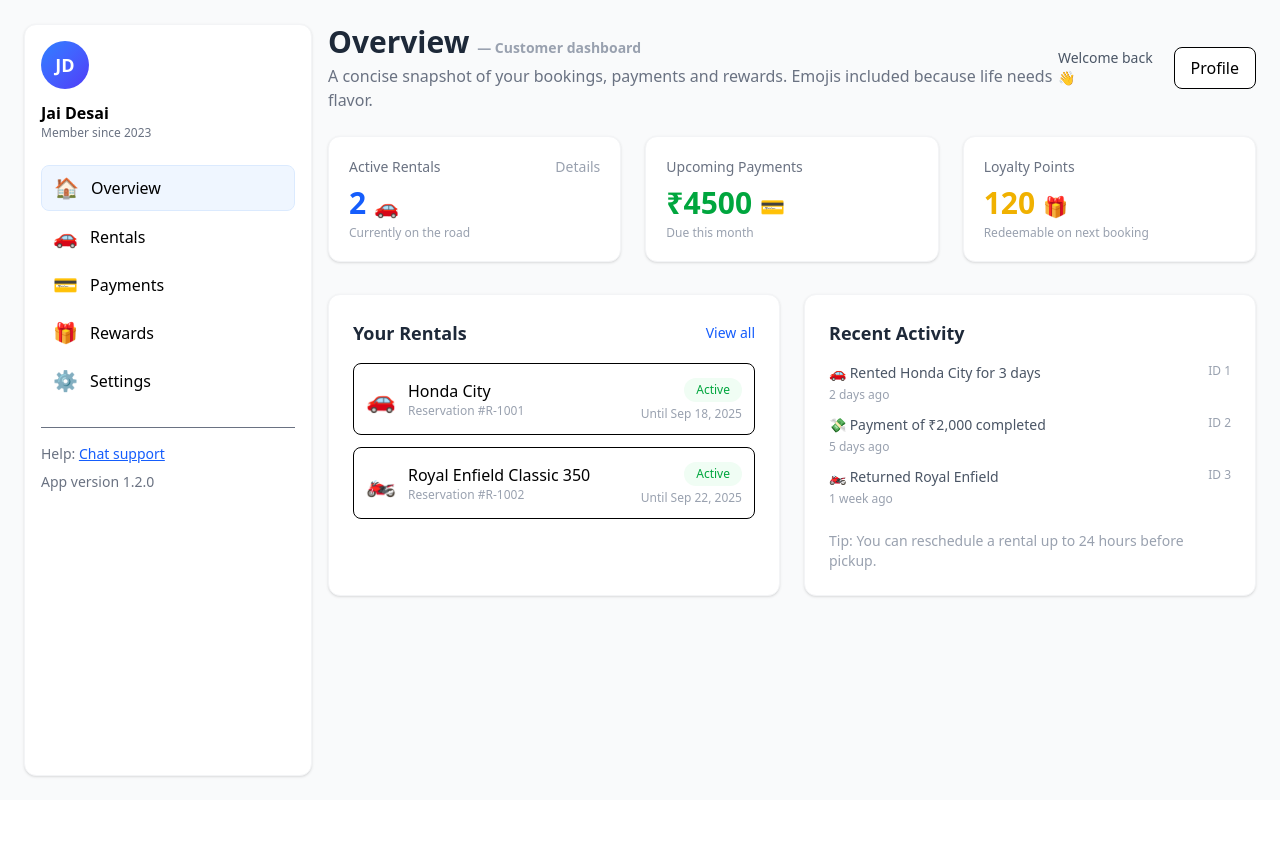
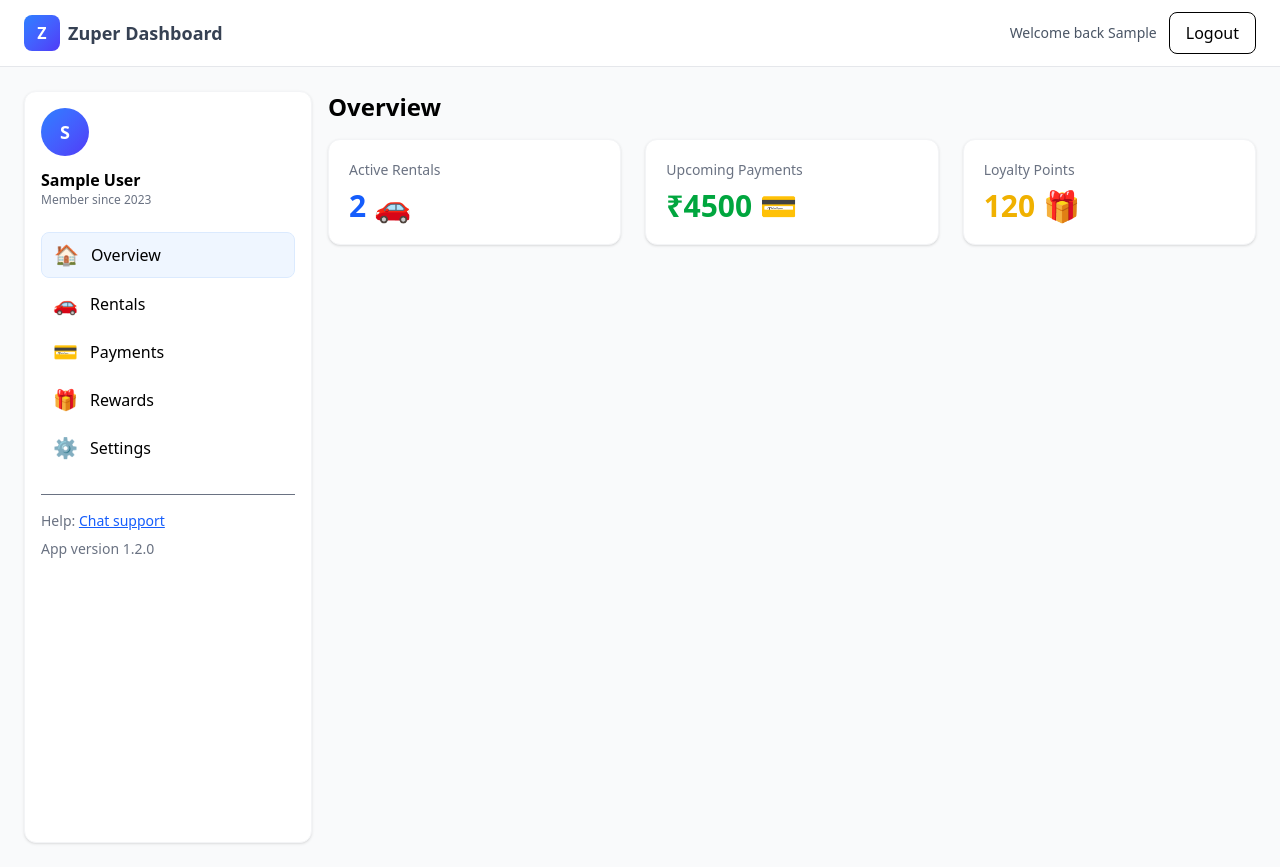
Before and after one commit to Preet2099x/Zuper, a React (Vite) app in the folder frontend/: page /dashboard/customer in a window 1280 px wide. Before the commit the page ends 800 px from the top, so only its background shows below. Built offline with nearby package versions, Linux system fonts and the light colour scheme; sample sign-in values are in the browser's storage.

Commit message:
added dummy data in dashbaord

```diff
--- a/frontend/src/pages/CustomerDashboard.jsx
+++ b/frontend/src/pages/CustomerDashboard.jsx
@@ -1,12 +1,14 @@
-import React, { useState } from 'react';
+import React, { useState, useEffect } from 'react';
 import { motion } from 'framer-motion';
 
-const Sidebar = ({ active, setActive }) => (
+const Sidebar = ({ active, setActive, user }) => (
   <aside className="w-72 bg-white rounded-xl shadow border border-gray-100 p-4 sticky top-6 h-[calc(100vh-48px)] overflow-auto">
     <div className="mb-6">
-      <div className="h-12 w-12 rounded-full bg-gradient-to-br from-blue-500 to-indigo-600 flex items-center justify-center text-white text-lg font-bold">JD</div>
+      <div className="h-12 w-12 rounded-full bg-gradient-to-br from-blue-500 to-indigo-600 flex items-center justify-center text-white text-lg font-bold">
+        {user?.name ? user.name[0].toUpperCase() : "?"}
+      </div>
       <div className="mt-3">
-        <div className="font-semibold">Jai Desai</div>
+        <div className="font-semibold">{user?.name || "Guest User"}</div>
         <div className="text-xs text-gray-500">Member since 2023</div>
       </div>
     </div>
@@ -22,7 +24,9 @@ const Sidebar = ({ active, setActive }) => (
         <button
           key={label}
           onClick={() => setActive(label)}
-          className={`w-full text-left px-3 py-2 rounded-lg flex items-center gap-3 hover:bg-gray-50 ${active === label ? 'bg-blue-50 border border-blue-100' : ''}`}
+          className={`w-full text-left px-3 py-2 rounded-lg flex items-center gap-3 hover:bg-gray-50 ${
+            active === label ? 'bg-blue-50 border border-blue-100' : ''
+          }`}
         >
           <span className="text-xl">{emoji}</span>
           <span className="font-medium">{label}</span>
@@ -39,79 +43,108 @@ const Sidebar = ({ active, setActive }) => (
 
 const CustomerDashboard = () => {
   const [active, setActive] = useState('Overview');
+  const [user, setUser] = useState(null);
+
+  useEffect(() => {
+    const storedUser = localStorage.getItem("user");
+    if (storedUser) {
+      setUser(JSON.parse(storedUser));
+    } else {
+      // fallback dummy user
+      setUser({ name: "Aarav Sharma", email: "aarav@example.com" });
+    }
+  }, []);
 
   const mock = {
-    summary: {
-      activeRentals: 2,
-      upcomingPayments: 4500,
-      loyaltyPoints: 120,
-    },
-    recentActivity: [
-      { id: 1, text: '🚗 Rented Honda City for 3 days', when: '2 days ago' },
-      { id: 2, text: '💸 Payment of ₹2,000 completed', when: '5 days ago' },
-      { id: 3, text: '🏍️ Returned Royal Enfield', when: '1 week ago' },
-    ],
+    summary: { activeRentals: 2, upcomingPayments: 4500, loyaltyPoints: 120 },
     rentals: [
       { id: 'R-1001', vehicle: 'Honda City', emoji: '🚗', status: 'Active', until: 'Sep 18, 2025' },
       { id: 'R-1002', vehicle: 'Royal Enfield Classic 350', emoji: '🏍️', status: 'Active', until: 'Sep 22, 2025' },
     ],
+    recentActivity: [
+      { id: 1, text: '🚗 Rented Honda City for 3 days', when: '2 days ago' },
+      { id: 2, text: '💸 Payment of ₹2,000 completed', when: '5 days ago' },
+      { id: 3, text: '🏍️ Returned Royal Enfield Classic 350', when: '1 week ago' },
+      { id: 4, text: '🎁 Earned 20 loyalty points', when: '2 weeks ago' },
+    ],
+    payments: [
+      { id: 'P-2001', amount: 2000, status: 'Completed', date: 'Sep 08, 2025' },
+      { id: 'P-2002', amount: 2500, status: 'Pending', date: 'Sep 15, 2025' },
+    ],
+    rewards: [
+      { id: 'RW-1', points: 50, description: 'Signup bonus' },
+      { id: 'RW-2', points: 70, description: 'Completed 3 rentals' },
+    ],
   };
 
   return (
-    <div className="min-h-screen bg-gray-50 p-6">
-      <motion.div initial={{ opacity: 0 }} animate={{ opacity: 1 }} transition={{ duration: 0.25 }} className="max-w-7xl mx-auto grid grid-cols-1 lg:grid-cols-[280px_1fr] gap-6">
-        <Sidebar active={active} setActive={setActive} />
-
-        <main>
-          <header className="mb-6 flex items-center justify-between">
-            <div>
-              <h1 className="text-3xl font-bold text-gray-800">{active} <span className="text-gray-400 text-sm">— Customer dashboard</span></h1>
-              <p className="text-gray-500 mt-1">A concise snapshot of your bookings, payments and rewards. Emojis included because life needs flavor.</p>
+    <div className="min-h-screen bg-gray-50">
+      {/* Navbar */}
+      <nav className="bg-white border-b border-gray-200 px-6 py-3 flex items-center justify-between sticky top-0 z-50">
+        <div className="flex items-center gap-2">
+          <div className="h-9 w-9 rounded-lg bg-gradient-to-br from-blue-500 to-indigo-600 flex items-center justify-center text-white font-bold">
+            Z
+          </div>
+          <span className="text-lg font-semibold text-gray-700">Zuper Dashboard</span>
         </div>
 
         <div className="flex items-center gap-3">
-              <div className="text-sm text-gray-600">Welcome back 👋</div>
-              <button className="px-4 py-2 rounded-lg bg-white border">Profile</button>
+          <div className="text-sm text-gray-600">Welcome back {user?.name?.split(" ")[0] || "👋"}</div>
+          <button
+            onClick={() => {
+              localStorage.clear();
+              window.location.href = "/login";
+            }}
+            className="px-4 py-2 rounded-lg bg-white border"
+          >
+            Logout
+          </button>
         </div>
-          </header>
+      </nav>
 
-          {/* Summary cards */}
+      {/* Dashboard content */}
+      <motion.div
+        initial={{ opacity: 0 }}
+        animate={{ opacity: 1 }}
+        transition={{ duration: 0.25 }}
+        className="p-6 max-w-7xl mx-auto grid grid-cols-1 lg:grid-cols-[280px_1fr] gap-6"
+      >
+        <Sidebar active={active} setActive={setActive} user={user} />
+
+        <main>
+          {/* Active page changes based on sidebar */}
+          {active === "Overview" && (
+            <>
+              <h1 className="text-2xl font-bold mb-4">Overview</h1>
               <div className="grid gap-6 grid-cols-1 sm:grid-cols-2 lg:grid-cols-3 mb-8">
                 <div className="bg-white p-5 rounded-xl shadow border border-gray-100">
-              <div className="flex items-start justify-between">
-                <div>
                   <h3 className="text-sm text-gray-500">Active Rentals</h3>
-                  <div className="text-3xl font-bold text-blue-600 mt-2">{mock.summary.activeRentals} <span className="text-xl">🚗</span></div>
-                  <div className="text-xs text-gray-400 mt-1">Currently on the road</div>
-                </div>
-                <div className="text-sm text-gray-400">Details</div>
+                  <div className="text-3xl font-bold text-blue-600 mt-2">
+                    {mock.summary.activeRentals} 🚗
                   </div>
                 </div>
-
                 <div className="bg-white p-5 rounded-xl shadow border border-gray-100">
                   <h3 className="text-sm text-gray-500">Upcoming Payments</h3>
-              <div className="text-3xl font-bold text-green-600 mt-2">₹{mock.summary.upcomingPayments} <span className="text-xl">💳</span></div>
-              <div className="text-xs text-gray-400 mt-1">Due this month</div>
+                  <div className="text-3xl font-bold text-green-600 mt-2">
+                    ₹{mock.summary.upcomingPayments} 💳
                   </div>
-
+                </div>
                 <div className="bg-white p-5 rounded-xl shadow border border-gray-100">
                   <h3 className="text-sm text-gray-500">Loyalty Points</h3>
-              <div className="text-3xl font-bold text-yellow-500 mt-2">{mock.summary.loyaltyPoints} <span className="text-xl">🎁</span></div>
-              <div className="text-xs text-gray-400 mt-1">Redeemable on next booking</div>
+                  <div className="text-3xl font-bold text-yellow-500 mt-2">
+                    {mock.summary.loyaltyPoints} 🎁
                   </div>
                 </div>
+              </div>
+            </>
+          )}
 
-          {/* Rentals table and recent activity */}
-          <div className="grid lg:grid-cols-2 gap-6">
-            <section className="bg-white p-6 rounded-xl shadow border border-gray-100">
-              <div className="flex items-center justify-between mb-4">
-                <h2 className="text-lg font-semibold text-gray-800">Your Rentals</h2>
-                <button className="text-sm text-blue-600">View all</button>
-              </div>
-
+          {active === "Rentals" && (
+            <>
+              <h1 className="text-2xl font-bold mb-4">Your Rentals</h1>
               <ul className="space-y-3">
                 {mock.rentals.map(r => (
-                  <li key={r.id} className="flex items-center justify-between p-3 rounded-lg border hover:shadow-sm">
+                  <li key={r.id} className="flex justify-between p-3 rounded-lg border bg-white">
                     <div className="flex items-center gap-3">
                       <div className="text-2xl">{r.emoji}</div>
                       <div>
@@ -119,33 +152,56 @@ const CustomerDashboard = () => {
                         <div className="text-xs text-gray-400">Reservation #{r.id}</div>
                       </div>
                     </div>
-
-                    <div className="text-right">
-                      <div className={`inline-block px-3 py-1 rounded-full text-xs ${r.status === 'Active' ? 'bg-green-50 text-green-600' : 'bg-gray-50 text-gray-600'}`}>{r.status}</div>
-                      <div className="text-xs text-gray-400 mt-1">Until {r.until}</div>
-                    </div>
+                    <div className="text-sm text-gray-600">{r.status} — until {r.until}</div>
                   </li>
                 ))}
               </ul>
-            </section>
+            </>
+          )}
 
-            <aside className="bg-white p-6 rounded-xl shadow border border-gray-100">
-              <h2 className="text-lg font-semibold text-gray-800">Recent Activity</h2>
-              <ul className="mt-4 space-y-3 text-gray-600">
-                {mock.recentActivity.map(a => (
-                  <li key={a.id} className="flex items-start justify-between">
-                    <div>
-                      <div className="text-sm">{a.text}</div>
-                      <div className="text-xs text-gray-400 mt-1">{a.when}</div>
-                    </div>
-                    <div className="text-xs text-gray-400">ID {a.id}</div>
+          {active === "Payments" && (
+            <>
+              <h1 className="text-2xl font-bold mb-4">Payments</h1>
+              <table className="w-full bg-white border rounded-lg">
+                <thead>
+                  <tr className="bg-gray-50 text-left text-sm">
+                    <th className="px-4 py-2">ID</th>
+                    <th className="px-4 py-2">Amount</th>
+                    <th className="px-4 py-2">Status</th>
+                    <th className="px-4 py-2">Date</th>
+                  </tr>
+                </thead>
+                <tbody>
+                  {mock.payments.map(p => (
+                    <tr key={p.id} className="border-t text-sm">
+                      <td className="px-4 py-2">{p.id}</td>
+                      <td className="px-4 py-2">₹{p.amount}</td>
+                      <td className="px-4 py-2">{p.status}</td>
+                      <td className="px-4 py-2">{p.date}</td>
+                    </tr>
+                  ))}
+                </tbody>
+              </table>
+            </>
+          )}
+
+          {active === "Rewards" && (
+            <>
+              <h1 className="text-2xl font-bold mb-4">Rewards</h1>
+              <ul className="space-y-3">
+                {mock.rewards.map(r => (
+                  <li key={r.id} className="bg-white p-4 rounded-lg shadow border">
+                    <div className="font-medium">{r.points} points</div>
+                    <div className="text-xs text-gray-500">{r.description}</div>
                   </li>
                 ))}
               </ul>
+            </>
+          )}
 
-              <div className="mt-6 text-sm text-gray-400">Tip: You can reschedule a rental up to 24 hours before pickup.</div>
-            </aside>
-          </div>
+          {active === "Settings" && (
+            <h1 className="text-2xl font-bold">Settings (Coming Soon ⚙️)</h1>
+          )}
         </main>
       </motion.div>
     </div>
```
Lines whose indentation alone changed are shown as unchanged.
